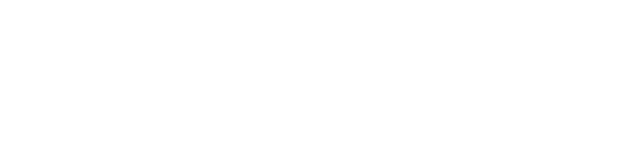
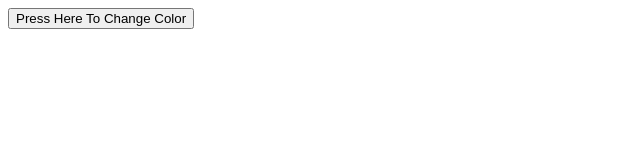
Before and after one commit to GitSnake/JS-Tutorials, a plain HTML site: page 3-ES6 (JSX)/1-basic-js-projects/1-project-change background color/index.html in a window 1280 px wide. Shown: the whole page, without its empty margins (0-640 px from the left). Drawn offline with Linux system fonts and the light colour scheme.

Commit message:
Added button

```diff
--- a/3-ES6 (JSX)/1-basic-js-projects/1-project-change background color/index.html
+++ b/3-ES6 (JSX)/1-basic-js-projects/1-project-change background color/index.html
@@ -6,7 +6,7 @@
     <link rel="stylesheet" type="text/css" href="style.css">
   </head>
   <body>
-    <h1></h1>
+    <button type="button" class="colorBtn">Press Here To Change Color</button>
   </body>
   <script src="script.js" charset="utf-8"></script>
 </html>
```
